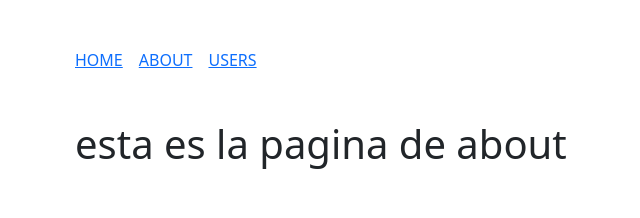
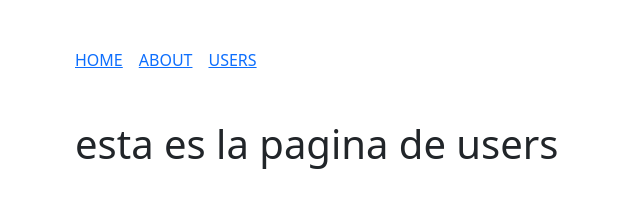
Before and after one commit to jhonfe64/helmet, a React (Create React App) app: page /users in a window 1280 px wide. Shown: the top 218 px of the page, without its empty margins (7-647 px from the left). Built offline with nearby package versions, Linux system fonts and the light colour scheme.

Commit message:
add title

```diff
--- a/src/Users.js
+++ b/src/Users.js
@@ -12,7 +12,7 @@ function Users() {
         <meta property="og:description"        content="descripcion de la pagina users" />
         <meta property="og:image"              content="https://images.unsplash.com/photo-1453728013993-6d66e9c9123a?ixlib=rb-1.2.1&ixid=MnwxMjA3fDB8MHxzZWFyY2h8Mnx8dmlld3xlbnwwfHwwfHw%3D&w=1000&q=80" />
       </Helmet>
-      <h1>esta es la pagina de about</h1>
+      <h1>esta es la pagina de users</h1>
   </div>;
 }
 
```
